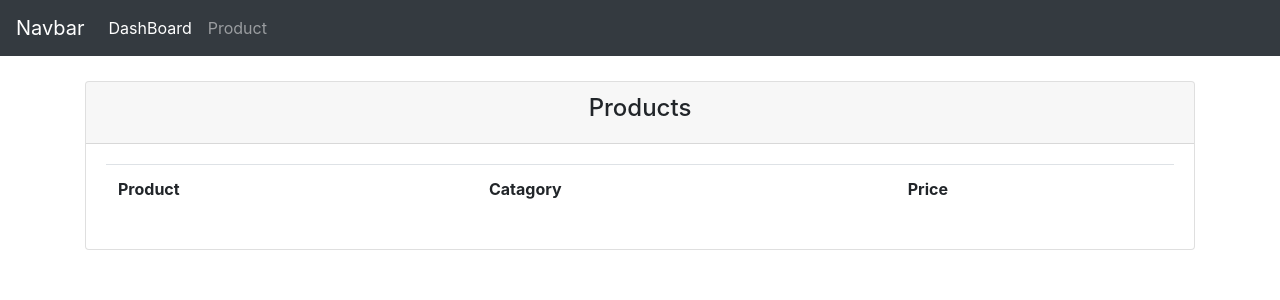
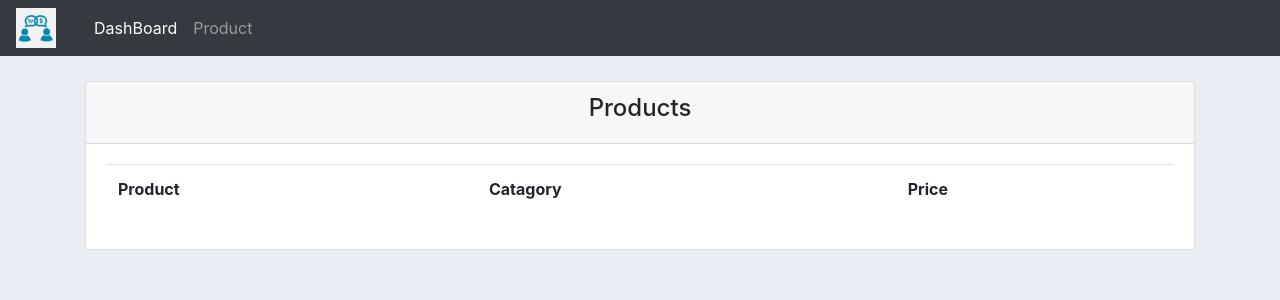
Before and after one commit to KaziMotiour/Customer_Management_System-with-django, a Django app: page /accounts/product/ in a window 1280 px wide. Shown: the top 300 px of the page. Run offline with Django 3.2, Linux system fonts and the light colour scheme; tables that the repository leaves empty hold one stand-in row (values such as "Sample post"); lists and menus that the app fills with data are empty; some libraries are stand-ins or nearby versions.

Commit message:
app added

```diff
--- a/customer_management_system/accounts/templates/accounts/main.html
+++ b/customer_management_system/accounts/templates/accounts/main.html
@@ -1,10 +1,13 @@
 <!DOCTYPE html>
 <html lang="en">
+    {% load static %}
 <head>
     <meta charset="UTF-8">
     <meta name="viewport" content="width=device-width, initial-scale=1.0">
     <title>Document</title>
     <link rel="stylesheet" href="https://stackpath.bootstrapcdn.com/bootstrap/4.4.1/css/bootstrap.min.css" integrity="sha384-Vkoo8x4CGsO3+Hhxv8T/Q5PaXtkKtu6ug5TOeNV6gBiFeWPGFN9MuhOf23Q9Ifjh" crossorigin="anonymous">
+    <link rel="stylesheet" href="{% static 'css/main.css'%}">
+
 </head>
 <body>
     {%include 'accounts/naver.html'%}
--- a/customer_management_system/accounts/templates/accounts/naver.html
+++ b/customer_management_system/accounts/templates/accounts/naver.html
@@ -1,5 +1,6 @@
+{% load static %}
 <nav class="navbar navbar-expand-lg navbar-dark bg-dark">
-    <a class="navbar-brand" href="#">Navbar</a>
+    <img src="{% static 'images/customer.png'%}" style="height: 40px; width: 40px; margin-right: 30px;">
     <button class="navbar-toggler" type="button" data-toggle="collapse" data-target="#navbarNav" aria-controls="navbarNav" aria-expanded="false" aria-label="Toggle navigation">
       <span class="navbar-toggler-icon"></span>
     </button>
--- a/customer_management_system/customer_management_system/urls.py
+++ b/customer_management_system/customer_management_system/urls.py
@@ -14,6 +14,8 @@ Including another URLconf
     2. Add a URL to urlpatterns:  path('blog/', include('blog.urls'))
 """
 from django.contrib import admin
+from django.conf import settings
+from django.conf.urls.static import static
 from django.urls import path, include
 from .views import base
 
@@ -22,4 +24,4 @@ urlpatterns = [
     path('', base, name='Base'),
     path('accounts/',include('accounts.urls'), name='accounts'),
 
-]
+]+static(settings.MEDIA_URL, document_root=settings.MEDIA_ROOT)
--- /dev/null
+++ b/customer_management_system/static/css/main.css
@@ -0,0 +1,3 @@
+body{
+    background-color: #ebeff5;
+}
```
Also changed, not shown: customer_management_system/customer_management_system/settings.py (+9 -2 lines), customer_management_system/static/images/customer.png (added), customer_management_system/static/js/main.js (added), static/images/profile_pic/me.jpg (added).
